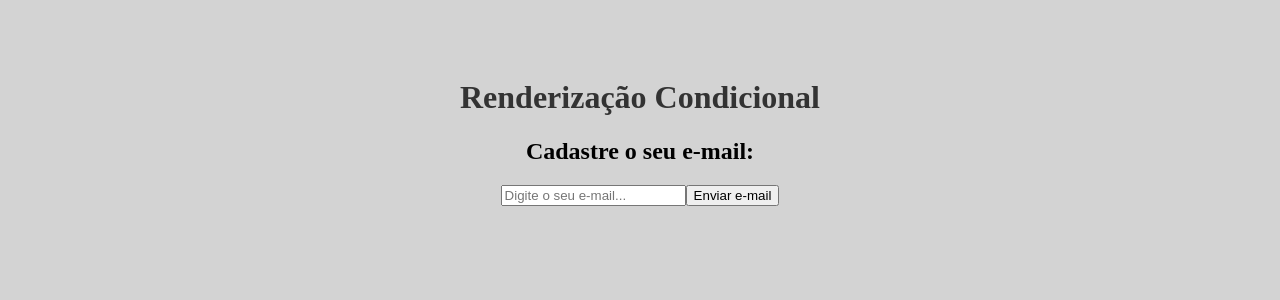
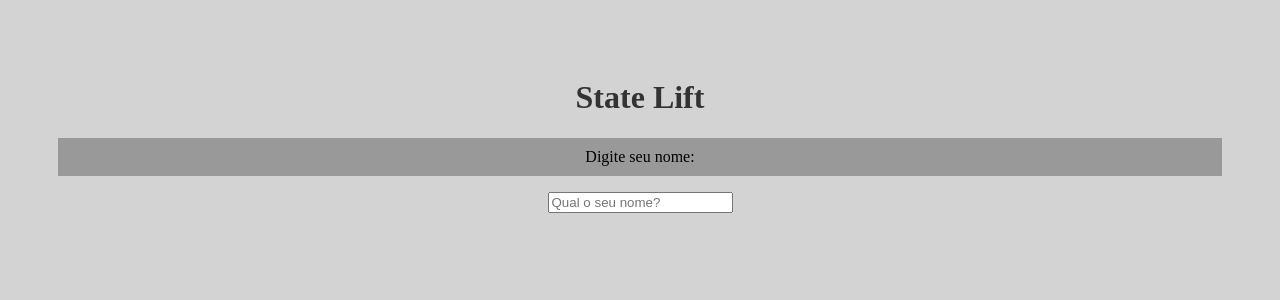
Before and after one commit to luccasocastro/curso-react, a React (Create React App) app in the folder meu-projeto/: page / in a window 1280 px wide. Shown: the top 300 px of the page. Built offline with nearby package versions, Linux system fonts and the light colour scheme.

Commit message:
state lift react

```diff
--- a/meu-projeto/src/App.js
+++ b/meu-projeto/src/App.js
@@ -1,11 +1,17 @@
 import "./App.css";
-import Condicional from "./components/Condicional";
+import { useState } from 'react'
+import SeuNome from "./components/SeuNome";
+import Saudacao from "./components/Saudacao";
 
 function App() {
+
+  const [nome, setNome] = useState();
+
   return (
     <div className="App">
-      <h1>Renderização Condicional</h1>
-      <Condicional/>
+      <h1>State Lift</h1>
+      <SeuNome setNome={setNome}/>
+      <Saudacao nome={nome}/>
     </div>
   );
 }
--- /dev/null
+++ b/meu-projeto/src/components/Saudacao.js
@@ -0,0 +1,15 @@
+function Saudacao({ nome }) {
+
+    function gerarSaudacao(algumNome){
+        return `Olá ${algumNome}! Tudo bem?`;
+    }
+
+  return (
+    <>
+      {nome &&
+      <p>{gerarSaudacao(nome)}</p>}
+    </>
+  );
+}
+
+export default Saudacao;
--- /dev/null
+++ b/meu-projeto/src/components/SeuNome.js
@@ -0,0 +1,12 @@
+function SeuNome({ setNome }){
+
+    return(
+        <div>
+            <p>Digite seu nome:</p>
+            <input type="text" placeholder="Qual o seu nome?" onChange={(e) => setNome(e.target.value)}/>
+        </div>
+    )
+
+}
+
+export default SeuNome
```
